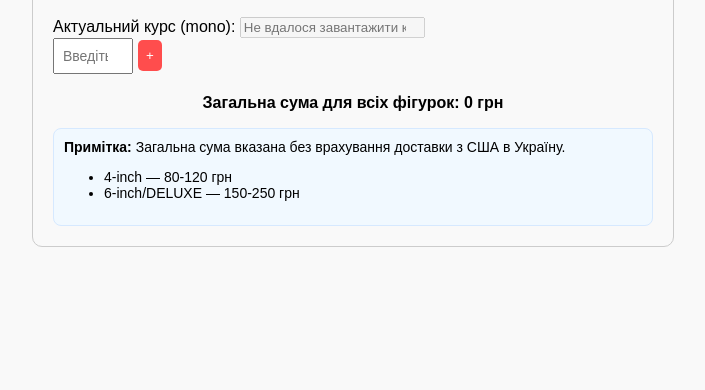
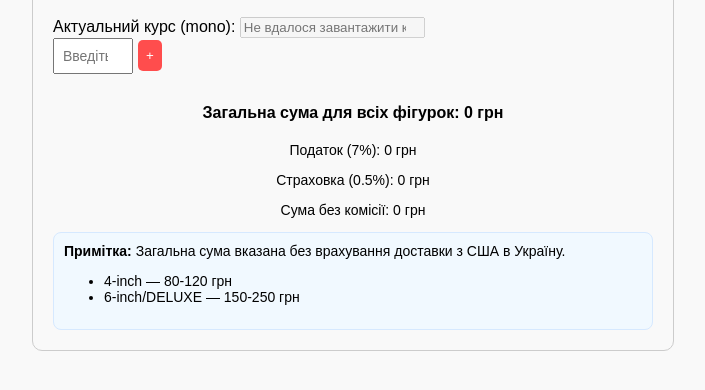
Before and after one commit to parzival-code/calculator, a plain HTML site: page index.html in a window 1280 px wide. Shown: the part 92-482 px from the top of the page, without its empty margins (287-992 px from the left). Drawn offline with Linux system fonts and the light colour scheme; no server answers.

Commit message:
Update index.html

```diff
--- a/index.html
+++ b/index.html
@@ -4,6 +4,7 @@
   <meta charset="UTF-8">
   <meta name="viewport" content="width=device-width, initial-scale=1.0">
   <title>Розрахунок вартості фігурки</title>
+  <link rel="icon" href="logo.png" type="image/png"> <!-- Додаємо іконку сторінки -->
   <style>
     body {
       font-family: Arial, sans-serif;
@@ -16,6 +17,12 @@
     }
     h2 {
       text-align: center;
+    }
+    .figure-blocks-container {
+      display: flex;
+      flex-wrap: wrap;
+      gap: 10px;
+      justify-content: flex-start;
     }
     .figure-block {
       display: flex;
@@ -52,14 +59,24 @@
       padding: 10px;
       border-radius: 8px;
     }
+    .aggregated-data {
+      margin-top: 20px;
+      font-size: 14px;
+      text-align: center;
+    }
   </style>
 </head>
 <body>
   <h2>Розрахунок вартості фігурки</h2>
   <label for="exchange-rate">Актуальний курс (mono):</label>
   <input type="number" id="exchange-rate" placeholder="Курс завантажується..." disabled>
-  <div id="figures-container"></div>
+  <div class="figure-blocks-container" id="figures-container"></div>
   <p class="total-sum">Загальна сума для всіх фігурок: <span id="total-sum">0</span> грн</p>
+  <div class="aggregated-data">
+    <p>Податок (7%): <span id="tax-sum">0</span> грн</p>
+    <p>Страховка (0.5%): <span id="insurance-sum">0</span> грн</p>
+    <p>Сума без комісії: <span id="subtotal-sum">0</span> грн</p>
+  </div>
   <div class="note">
     <strong>Примітка:</strong> Загальна сума вказана без врахування доставки з США в Україну.
     <ul>
@@ -70,6 +87,9 @@
   <script>
     const figuresContainer = document.getElementById("figures-container");
     const totalSumElement = document.getElementById("total-sum");
+    const taxSumElement = document.getElementById("tax-sum");
+    const insuranceSumElement = document.getElementById("insurance-sum");
+    const subtotalSumElement = document.getElementById("subtotal-sum");
     const exchangeRateInput = document.getElementById("exchange-rate");
 
     // Отримання курсу з API Monobank
@@ -115,6 +135,7 @@
       let totalSum = 0;
       let taxSum = 0;
       let insuranceSum = 0;
+      let subtotalSum = 0;
 
       priceInputs.forEach(input => {
         const price = parseFloat(input.value) || 0;
@@ -127,11 +148,15 @@
 
         taxSum += tax;
         insuranceSum += insurance;
+        subtotalSum += subtotal;
         totalSum += total;
       });
 
-      // Оновлення загальної суми
+      // Оновлення загальних значень
       totalSumElement.textContent = totalSum.toFixed(2);
+      taxSumElement.textContent = taxSum.toFixed(2);
+      insuranceSumElement.textContent = insuranceSum.toFixed(2);
+      subtotalSumElement.textContent = subtotalSum.toFixed(2);
     }
 
     // Ініціалізація
```
